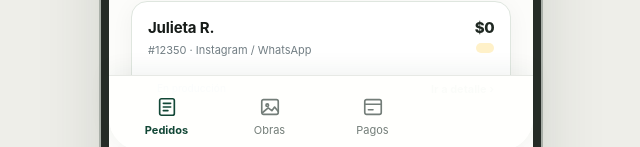
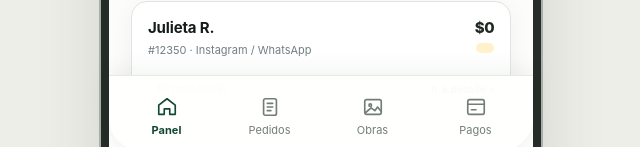
Before and after one commit to facundocapello-blip/henris-gallery-experience, a website with bundled scripts: page preview/panel-gestion/index.html in a window 1280 px wide. Shown: the part 649-796 px from the top of the page, without its empty margins (319-959 px from the left). Built offline with nearby package versions, Linux system fonts and the light colour scheme.

Commit message:
ux: four-tab navigation Panel Pedidos Obras Pagos

```diff
--- a/preview/panel-gestion/index.html
+++ b/preview/panel-gestion/index.html
@@ -19,7 +19,8 @@
   </header>
   <main id="main" tabindex="-1"></main>
   <nav class="bottom-nav" aria-label="Secciones principales">
-   <button type="button" data-action="home" data-nav="home" aria-label="Panel de pedidos"><svg viewBox="0 0 24 24" aria-hidden="true"><rect x="4" y="3" width="16" height="18" rx="2"/><path d="M8 8h8M8 12h8M8 16h5"/></svg><span>Pedidos</span></button>
+   <button type="button" data-action="home" data-nav="home" aria-label="Panel de gestión"><svg viewBox="0 0 24 24" aria-hidden="true"><path d="m3 10 9-7 9 7v10h-6v-6H9v6H3z"/></svg><span>Panel</span></button>
+   <button type="button" data-action="orders" data-nav="orders" aria-label="Todos los pedidos"><svg viewBox="0 0 24 24" aria-hidden="true"><rect x="5" y="3" width="14" height="18" rx="2"/><path d="M9 8h6M9 12h6M9 16h4"/></svg><span>Pedidos</span></button>
    <button type="button" data-action="works" data-nav="works" aria-label="Listado de obras"><svg viewBox="0 0 24 24" aria-hidden="true"><rect x="3" y="4" width="18" height="16" rx="2"/><circle cx="9" cy="10" r="1.4"/><path d="m4 18 6-5 4 3 3-4 4 5"/></svg><span>Obras</span></button>
    <button type="button" data-action="payments" data-nav="payments" aria-label="Listado de pagos"><svg viewBox="0 0 24 24" aria-hidden="true"><rect x="3" y="4" width="18" height="16" rx="2"/><path d="M3 9h18M7 15h5"/></svg><span>Pagos</span></button>
   </nav>
```
